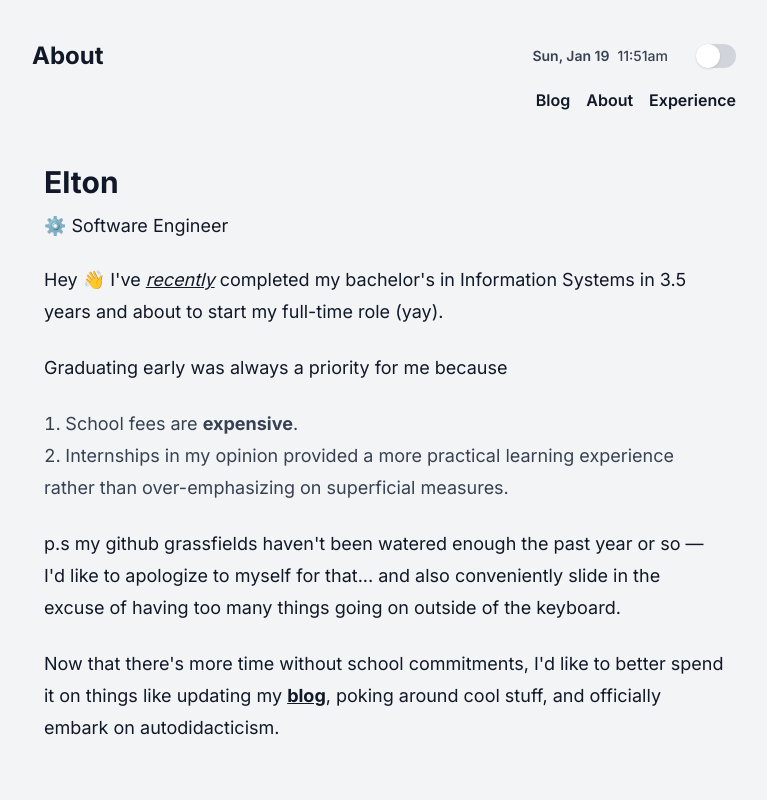
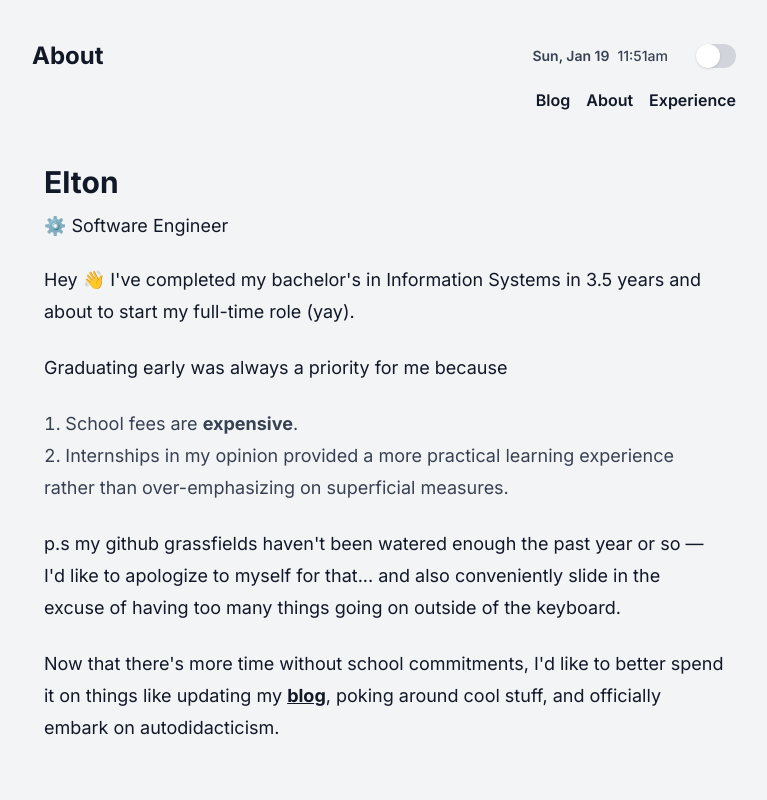
Before and after one commit to elt0nxale/elton, a Next.js app: page / in a window 1280 px wide. Shown: the top 800 px of the page, without its empty margins (256-1023 px from the left). Built offline with nearby package versions, Linux system fonts and the light colour scheme.

Commit message:
feat: debounce confetti

```diff
--- a/src/components/ConfettiTimer.tsx
+++ b/src/components/ConfettiTimer.tsx
@@ -1,14 +1,24 @@
 'use client';
 
-import { useCallback } from 'react';
+import { useCallback, useRef } from 'react';
 import confetti from 'canvas-confetti';
 
 interface ConfettiTimerProps {
   seconds: number;
+  word: string;
 }
 
-export function ConfettiTimer({ seconds }: ConfettiTimerProps) {
+export function ConfettiTimer({ seconds, word }: ConfettiTimerProps) {
+  const timeoutRef = useRef<NodeJS.Timeout | null>(null);
+  const lastCalledRef = useRef<number>(0);
+  const DEBOUNCE_DELAY = 1000;
+
   const fireConfetti = useCallback(() => {
+    const now = Date.now();
+    if (now - lastCalledRef.current < DEBOUNCE_DELAY) return;
+
+    lastCalledRef.current = now;
+
     confetti({
       particleCount: 100,
       spread: 70,
@@ -21,7 +31,7 @@ export function ConfettiTimer({ seconds }: ConfettiTimerProps) {
       className="relative group"
       onMouseEnter={fireConfetti}
     >
-      <u>recently</u>
+      <u>{word}</u>
       <span
         className="absolute bottom-full transform -translate-x-1/2 w-max px-3 py-2 text-sm
                    text-white bg-black rounded opacity-0 group-hover:opacity-100
```
